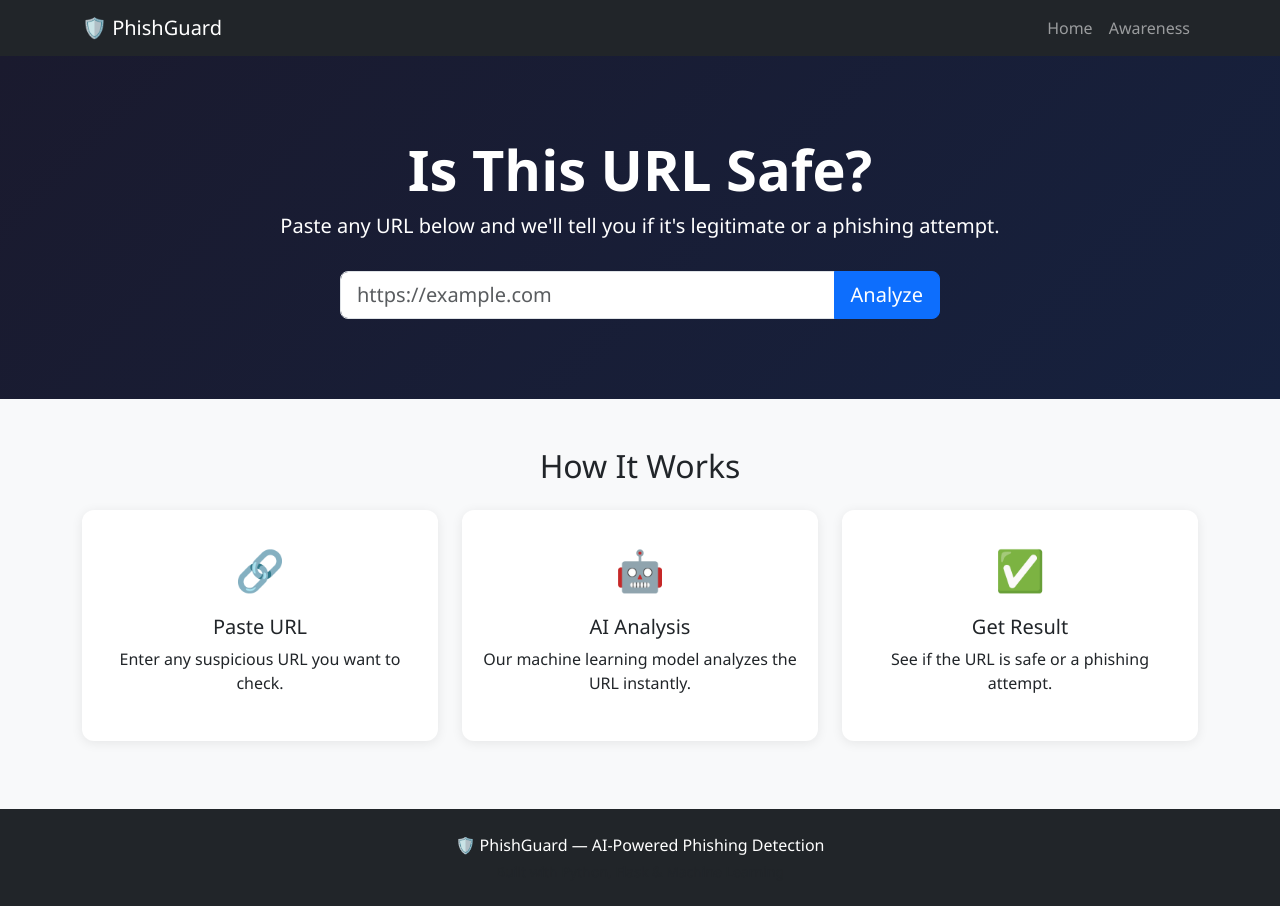
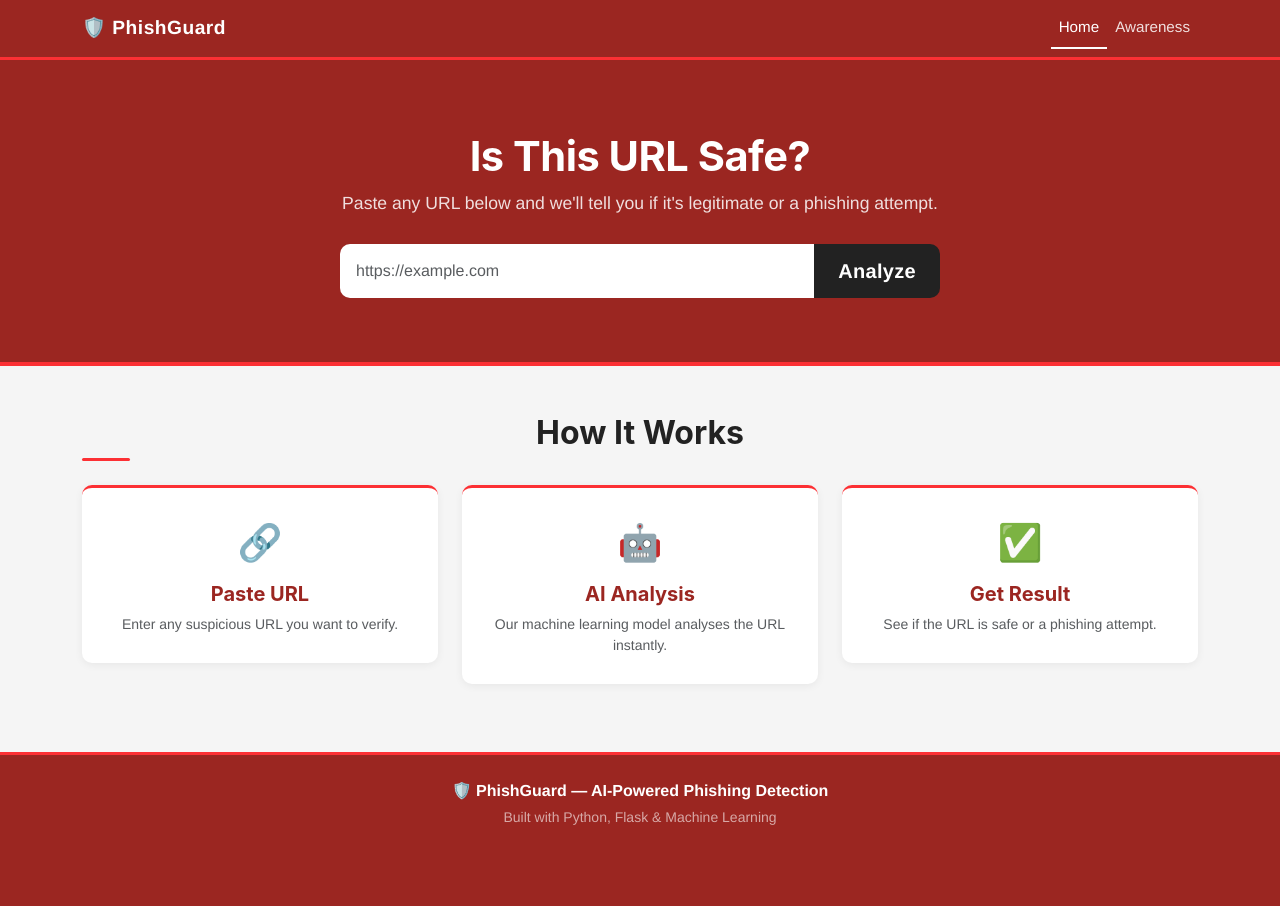
Before and after one commit to Man3500/phishing-detector, a Flask app: page / in a window 1280 px wide. After the commit the page ends 825 px from the top, so only its background shows below. Run offline with Flask 3, Linux system fonts and the light colour scheme; parts of the project's set-up code (start-up, migrations or seed data) failed here and were passed over.

Commit message:
Update frontend with CU colors and retrained model

```diff
--- a/frontend/static/css/style.css
+++ b/frontend/static/css/style.css
@@ -1,66 +1,272 @@
-body {
-    font-family: 'Segoe UI', sans-serif;
-    background-color: #f8f9fa;
+/* Central University Official Colors */
+:root {
+  --cu-red: #9B2621;
+  --cu-accent: #FC3034;
+  --cu-light: #F5F5F5;
+  --cu-gray: #f4f4f4;
+  --cu-dark: #222;
+  --radius: 10px;
+  --transition: all 0.3s ease;
+  --error-red: #E74C3C;
+  --success-green: #2ECC71;
 }
 
-.hero {
-    background: linear-gradient(135deg, #1a1a2e, #16213e);
-    color: white;
-    padding: 80px 0;
+/* ── Base ── */
+body {
+  font-family: 'DM Sans', Helvetica, sans-serif;
+  background-color: var(--cu-light);
+  color: var(--cu-dark);
 }
 
+h1, h2, h3, h4, h5, h6 {
+  font-family: 'Inter', Helvetica, sans-serif;
+}
+
+/* ── Navbar ── */
+.navbar {
+  background-color: var(--cu-red) !important;
+  border-bottom: 3px solid var(--cu-accent);
+}
+
+.navbar-brand {
+  font-weight: bold;
+  font-size: 1.2rem;
+  letter-spacing: 0.5px;
+  color: #fff !important;
+}
+
+.nav-link {
+  color: rgba(255,255,255,0.85) !important;
+  font-size: 0.95rem;
+  transition: var(--transition);
+}
+
+.nav-link:hover,
+.nav-link.active {
+  color: #fff !important;
+  border-bottom: 2px solid #fff;
+}
+
+/* ── Hero ── */
+.hero {
+  background: var(--cu-red);
+  color: white;
+  padding: 72px 0 64px;
+  border-bottom: 4px solid var(--cu-accent);
+}
+
+.hero h1 {
+  font-size: 2.6rem;
+  font-weight: 700;
+  letter-spacing: -0.5px;
+}
+
+.hero .lead {
+  color: rgba(255,255,255,0.85);
+  font-size: 1.1rem;
+}
+
+/* ── URL Form ── */
 .url-form {
   max-width: 600px;
-    margin-top: 30px;
+  margin-top: 28px;
 }
 
+.url-form .form-control {
+  border: none;
+  border-radius: var(--radius) 0 0 var(--radius);
+  font-size: 1rem;
+  padding: 12px 16px;
+}
+
+.url-form .form-control:focus {
+  box-shadow: none;
+  outline: none;
+}
+
+.url-form .btn-primary {
+  background-color: var(--cu-dark);
+  border: none;
+  border-radius: 0 var(--radius) var(--radius) 0;
+  padding: 12px 24px;
+  font-weight: 600;
+  letter-spacing: 0.3px;
+  transition: var(--transition);
+}
+
+.url-form .btn-primary:hover {
+  background-color: #000;
+}
+
+/* ── Result Box ── */
 .result-box {
   max-width: 500px;
   background: white;
-    color: #333;
-    border-radius: 16px;
-    padding: 30px;
-    margin-top: 30px;
-    box-shadow: 0 8px 32px rgba(0,0,0,0.2);
+  color: var(--cu-dark);
+  border-radius: var(--radius);
+  padding: 32px 28px;
+  margin-top: 28px;
+  box-shadow: 0 4px 20px rgba(0,0,0,0.15);
+  border-top: 4px solid var(--cu-accent);
 }
 
 .result-icon {
-    font-size: 60px;
-    margin-bottom: 10px;
+  font-size: 52px;
+  margin-bottom: 8px;
 }
 
+.result-box h3 {
+  font-size: 1.4rem;
+  font-weight: 700;
+}
+
+.result-box.safe {
+  border-top-color: var(--success-green);
+}
+
+.result-box.unsafe {
+  border-top-color: var(--error-red);
+}
+
+/* ── How It Works Cards ── */
 .feature-card {
   background: white;
-    border-radius: 12px;
-    padding: 30px 20px;
-    box-shadow: 0 2px 12px rgba(0,0,0,0.08);
+  border-radius: var(--radius);
+  padding: 28px 20px;
+  box-shadow: 0 2px 8px rgba(0,0,0,0.06);
   margin-bottom: 20px;
+  border-top: 3px solid var(--cu-accent);
+  transition: var(--transition);
+}
+
+.feature-card:hover {
+  box-shadow: 0 4px 16px rgba(155,38,33,0.12);
+  transform: translateY(-2px);
 }
 
 .feature-icon {
-    font-size: 40px;
-    margin-bottom: 15px;
+  font-size: 36px;
+  margin-bottom: 12px;
 }
 
-.safe {
-    border: 3px solid #28a745;
+.feature-card h5 {
+  font-weight: 700;
+  color: var(--cu-red);
 }
 
-.unsafe {
-    border: 3px solid #dc3545;
-}
-
+/* ── Awareness Cards ── */
 .awareness-card {
   background: white;
-    border-radius: 12px;
-    padding: 30px;
-    box-shadow: 0 2px 12px rgba(0,0,0,0.08);
+  border-radius: var(--radius);
+  padding: 28px;
+  box-shadow: 0 2px 8px rgba(0,0,0,0.06);
+  border-left: 4px solid var(--cu-red);
 }
 
 .awareness-card h4 {
-    margin-bottom: 15px;
+  color: var(--cu-red);
+  font-weight: 700;
+  margin-bottom: 14px;
+  font-size: 1.1rem;
 }
 
 .awareness-card ul li {
   margin-bottom: 8px;
+  line-height: 1.6;
 }
+
+.awareness-card code {
+  background: var(--cu-gray);
+  color: var(--cu-red);
+  padding: 1px 5px;
+  border-radius: 4px;
+  font-size: 0.9em;
+}
+
+/* ── Table ── */
+.table thead.table-dark th {
+  background-color: var(--cu-red) !important;
+  color: #fff;
+  border-color: var(--cu-red);
+}
+
+.table-bordered td, .table-bordered th {
+  border-color: #e0e0e0;
+}
+
+/* ── Quiz Buttons ── */
+.quiz-btn {
+  border-color: #ccc;
+  color: var(--cu-dark);
+  text-align: left;
+  font-size: 0.92rem;
+  transition: var(--transition);
+}
+
+.quiz-btn:hover:not(:disabled) {
+  border-color: var(--cu-red);
+  color: var(--cu-red);
+  background: #fff5f5;
+}
+
+/* ── Buttons ── */
+.btn-primary {
+  background-color: var(--cu-red);
+  border-color: var(--cu-red);
+  transition: var(--transition);
+}
+
+.btn-primary:hover {
+  background-color: #7e1e1a;
+  border-color: #7e1e1a;
+}
+
+/* ── Section Headings ── */
+.section-title {
+  font-weight: 700;
+  color: var(--cu-dark);
+  position: relative;
+  display: inline-block;
+  margin-bottom: 8px;
+}
+
+.section-title::after {
+  content: '';
+  display: block;
+  height: 3px;
+  width: 48px;
+  background: var(--cu-accent);
+  margin-top: 6px;
+  border-radius: 2px;
+}
+
+/* ── Footer ── */
+footer {
+  background-color: var(--cu-red) !important;
+  border-top: 3px solid var(--cu-accent);
+}
+
+footer .text-muted {
+  color: rgba(255,255,255,0.6) !important;
+}
+
+/* ── 404 Page ── */
+.not-found-icon {
+  font-size: 80px;
+}
+
+/* ── Spinner ── */
+.spinner-border.text-primary {
+  color: var(--cu-red) !important;
+}
+
+/* ── Feedback buttons ── */
+#feedbackSection .btn-success {
+  background-color: var(--success-green);
+  border-color: var(--success-green);
+}
+
+#feedbackSection .btn-danger {
+  background-color: var(--error-red);
+  border-color: var(--error-red);
+}
--- a/frontend/static/js/main.js
+++ b/frontend/static/js/main.js
@@ -2,13 +2,11 @@ let lastResult = null;
 
 async function analyzeURL() {
     const url = document.getElementById('urlInput').value.trim();
-
     if (!url) {
         alert('Please enter a URL');
         return;
     }
 
-    // Basic URL validation
     try {
         new URL(url);
     } catch {
@@ -16,7 +14,6 @@ async function analyzeURL() {
         return;
     }
 
-    // Show spinner, hide result
     document.getElementById('loadingSpinner').classList.remove('d-none');
     document.getElementById('resultBox').classList.add('d-none');
 
@@ -30,31 +27,26 @@ async function analyzeURL() {
         const data = await response.json();
         lastResult = data;
 
-        // Hide spinner
         document.getElementById('loadingSpinner').classList.add('d-none');
 
-        // Show result
-        const resultBox = document.getElementById('resultBox');
-        const resultIcon = document.getElementById('resultIcon');
-        const resultText = document.getElementById('resultText');
+        const resultBox        = document.getElementById('resultBox');
+        const resultText       = document.getElementById('resultText');
         const resultConfidence = document.getElementById('resultConfidence');
-        const resultURL = document.getElementById('resultURL');
-        const resultReasons = document.getElementById('resultReasons');
+        const resultURL        = document.getElementById('resultURL');
+        const resultReasons    = document.getElementById('resultReasons');
 
         resultBox.classList.remove('d-none', 'safe', 'unsafe');
 
         if (data.prediction === 'legitimate') {
             resultBox.classList.add('safe');
-            resultIcon.innerHTML = '✅';
-            resultText.innerHTML = 'This URL appears to be <span class="text-success">Safe</span>';
+            resultText.innerHTML = 'This URL appears to be <span class="text-success fw-bold">Safe</span>';
             resultReasons.innerHTML = '';
         } else {
             resultBox.classList.add('unsafe');
-            resultIcon.innerHTML = '🚨';
-            resultText.innerHTML = 'This URL appears to be <span class="text-danger">Phishing</span>';
+            resultText.innerHTML = 'This URL appears to be <span class="text-danger fw-bold">Phishing</span>';
 
             if (data.reasons && data.reasons.length > 0) {
-                let reasonsHTML = '<div class="mt-3 text-start"><strong>⚠️ Reasons:</strong><ul class="mt-2">';
+                let reasonsHTML = '<div class="mt-3 text-start"><p class="fw-semibold mb-2" style="color: var(--cu-red)">Why we flagged this:</p><ul class="mt-1">';
                 data.reasons.forEach(reason => {
                     reasonsHTML += `<li>${reason}</li>`;
                 });
@@ -64,9 +56,8 @@ async function analyzeURL() {
         }
 
         resultConfidence.innerHTML = `Confidence: <strong>${data.confidence}%</strong>`;
-        resultURL.innerHTML = `Analyzed: ${data.url}`;
+        resultURL.innerHTML = `Analyzed: <span class="text-muted">${data.url}</span>`;
 
-        // Show feedback buttons
         document.getElementById('feedbackSection').classList.remove('d-none');
         document.getElementById('feedbackMessage').innerHTML = '';
 
@@ -91,10 +82,9 @@ async function sendFeedback(correct) {
 
     const data = await response.json();
     document.getElementById('feedbackSection').classList.add('d-none');
-    document.getElementById('feedbackMessage').innerHTML = `<p class="text-success mt-2">✅ ${data.message}</p>`;
+    document.getElementById('feedbackMessage').innerHTML = `<p class="mt-2 small" style="color: var(--success-green)">${data.message}</p>`;
 }
 
-// Allow pressing Enter to analyze
 document.addEventListener('DOMContentLoaded', () => {
     document.getElementById('urlInput').addEventListener('keypress', (e) => {
         if (e.key === 'Enter') analyzeURL();
--- a/frontend/templates/index.html
+++ b/frontend/templates/index.html
@@ -3,29 +3,29 @@
 <head>
     <meta charset="UTF-8">
     <meta name="viewport" content="width=device-width, initial-scale=1.0">
-    <title>Phishing Detector</title>
+    <title>PhishGuard — URL Safety Checker</title>
     <link href="https://cdn.jsdelivr.net/npm/bootstrap@5.3.0/dist/css/bootstrap.min.css" rel="stylesheet">
     <link rel="stylesheet" href="/static/css/style.css">
 </head>
 <body>
+
     <!-- Navbar -->
-    <nav class="navbar navbar-expand-lg navbar-dark bg-dark">
+    <nav class="navbar navbar-expand-lg">
         <div class="container">
             <a class="navbar-brand" href="/">🛡️ PhishGuard</a>
             <div class="navbar-nav ms-auto">
-                <a class="nav-link" href="/">Home</a>
+                <a class="nav-link active" href="/">Home</a>
                 <a class="nav-link" href="/awareness">Awareness</a>
             </div>
         </div>
     </nav>
 
-    <!-- Hero Section -->
+    <!-- Hero -->
     <div class="hero">
         <div class="container text-center">
-            <h1 class="display-4 fw-bold">Is This URL Safe?</h1>
-            <p class="lead">Paste any URL below and we'll tell you if it's legitimate or a phishing attempt.</p>
+            <h1 class="display-5 fw-bold">Is This URL Safe?</h1>
+            <p class="lead mt-2">Paste any URL below and we'll tell you if it's legitimate or a phishing attempt.</p>
 
-            <!-- URL Input Form -->
             <div class="url-form mx-auto">
                 <div class="input-group input-group-lg">
                     <input type="text" id="urlInput" class="form-control" placeholder="https://example.com">
@@ -40,7 +40,6 @@
                 <p id="resultConfidence"></p>
                 <p id="resultURL" class="text-muted small"></p>
                 <div id="resultReasons"></div>
-                <!-- Feedback Section -->
                 <div id="feedbackSection" class="mt-3 d-none">
                     <p class="text-muted small">Was this result correct?</p>
                     <button class="btn btn-success btn-sm me-2" onclick="sendFeedback(true)">👍 Yes</button>
@@ -49,50 +48,50 @@
                 <div id="feedbackMessage"></div>
             </div>
 
-            <!-- Loading Spinner -->
-            <div id="loadingSpinner" class="d-none mt-4">
-                <div class="spinner-border text-primary" role="status"></div>
-                <p class="mt-2">Analyzing URL...</p>
+            <!-- Spinner -->
+            <div id="loadingSpinner" class="d-none mt-4 text-white">
+                <div class="spinner-border" role="status"></div>
+                <p class="mt-2 small">Analyzing URL...</p>
             </div>
         </div>
     </div>
 
     <!-- How It Works -->
     <div class="container my-5">
-        <h2 class="text-center mb-4">How It Works</h2>
-        <div class="row text-center">
+        <h2 class="section-title text-center mx-auto d-block mb-4" style="text-align:center">How It Works</h2>
+        <div class="row text-center mt-4">
             <div class="col-md-4">
                 <div class="feature-card">
                     <div class="feature-icon">🔗</div>
                     <h5>Paste URL</h5>
-                    <p>Enter any suspicious URL you want to check.</p>
+                    <p class="text-muted small mb-0">Enter any suspicious URL you want to verify.</p>
                 </div>
             </div>
             <div class="col-md-4">
                 <div class="feature-card">
                     <div class="feature-icon">🤖</div>
                     <h5>AI Analysis</h5>
-                    <p>Our machine learning model analyzes the URL instantly.</p>
+                    <p class="text-muted small mb-0">Our machine learning model analyses the URL instantly.</p>
                 </div>
             </div>
             <div class="col-md-4">
                 <div class="feature-card">
                     <div class="feature-icon">✅</div>
                     <h5>Get Result</h5>
-                    <p>See if the URL is safe or a phishing attempt.</p>
+                    <p class="text-muted small mb-0">See if the URL is safe or a phishing attempt.</p>
                 </div>
             </div>
         </div>
     </div>
 
+    <footer class="text-white text-center py-4 mt-5">
+        <div class="container">
+            <p class="mb-1 fw-semibold">🛡️ PhishGuard — AI-Powered Phishing Detection</p>
+            <p class="small mb-0" style="color:rgba(255,255,255,0.6)">Built with Python, Flask & Machine Learning</p>
+        </div>
+    </footer>
+
     <script src="https://cdn.jsdelivr.net/npm/bootstrap@5.3.0/dist/js/bootstrap.bundle.min.js"></script>
     <script src="/static/js/main.js"></script>
-
-    <footer class="bg-dark text-white text-center py-4 mt-5">
-    <div class="container">
-        <p class="mb-1">🛡️ PhishGuard — AI-Powered Phishing Detection</p>
-        <p class="text-muted small mb-0">Built with Python, Flask & Machine Learning</p>
-    </div>
-</footer>
 </body>
 </html>
```
Also changed, not shown: frontend/templates/404.html (+14 -11 lines), frontend/templates/awareness.html (+28 -30 lines), database/feedback.db, 8 other files. Lines whose indentation alone changed are shown as unchanged.
